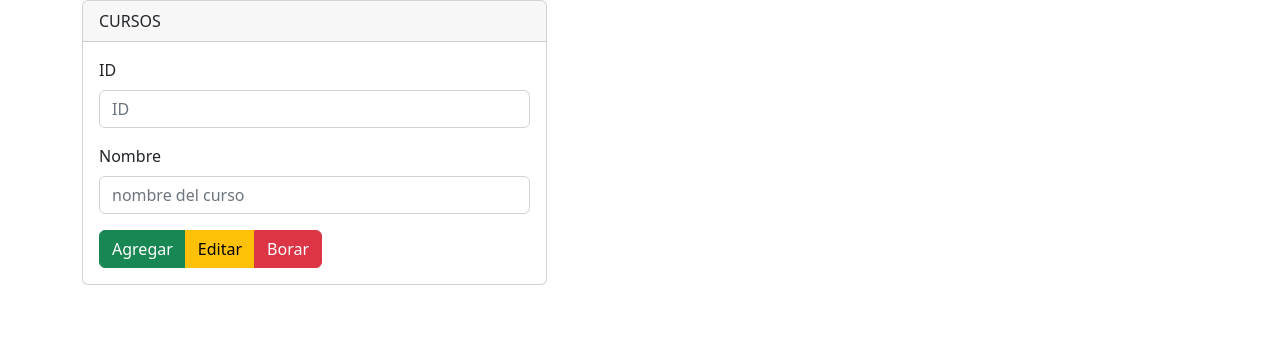
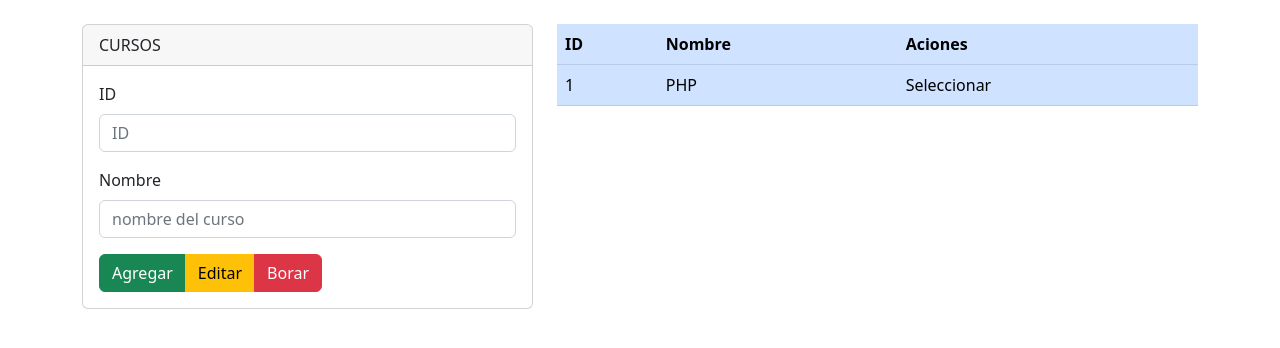
Before and after one commit to Angel504/APP, a PHP site: page /secciones/vista_cursos.php in a window 1280 px wide. Shown: the part 56-404 px from the top of the page. Run offline with PHP 8.4, Linux system fonts and the light colour scheme.

Commit message:
actualizacion2

```diff
--- a/secciones/vista_cursos.php
+++ b/secciones/vista_cursos.php
@@ -1,6 +1,12 @@
 <?php include('../templates/cabecera.php')?>
 
-<div class="col-md-5">
+<div class="row">
+
+    <div class="col-12">
+    <br/>
+                             <div class="row">
+
+<div class="col-5">
 
 <form action ="" method="post">
 
@@ -38,9 +44,31 @@
 </form>
 
 </div>
-<div class="col-md-7">
+<div class="col-7">
 
+<div class="table-responsive">
+    <table class="table table-primary">
+        <thead>
+            <tr>
+                <th scope="col">ID</th>
+                <th scope="col">Nombre</th>
+                <th scope="col">Aciones</th>
+            </tr>
+        </thead>
+        <tbody>
+            <tr class="">
+                <td scope="row"> 1 </td>
+                <td> PHP </td>
+                <td> Seleccionar </td>
+            </tr>
+
+        </tbody>
+    </table>
 </div>
 
 
+</div>
+</div>
+</div>
+
 <?php include('../templates/pie.php')?>
--- a/templates/cabecera.php
+++ b/templates/cabecera.php
@@ -24,5 +24,3 @@
             </nav>
 
                 <div class="container">
-                    <div class="row">
-                        <div class="col-12">
--- a/templates/pie.php
+++ b/templates/pie.php
@@ -1,6 +1,6 @@
 
 
-</div>
+
 </div>
 <script src="https://cdn.jsdelivr.net/npm/bootstrap@5.2.1/dist/js/bootstrap.min.js"
     integrity="sha384-7VPbUDkoPSGFnVtYi0QogXtr74QeVeeIs99Qfg5YCF+TidwNdjvaKZX19NZ/e6oz" crossorigin="anonymous">
```
